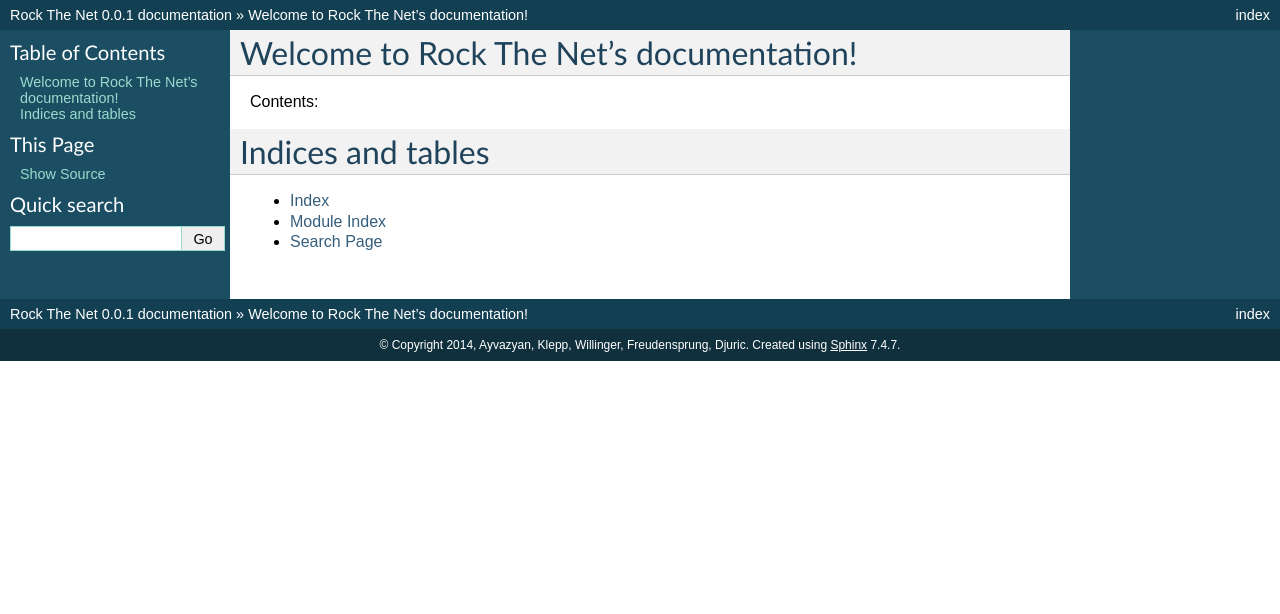
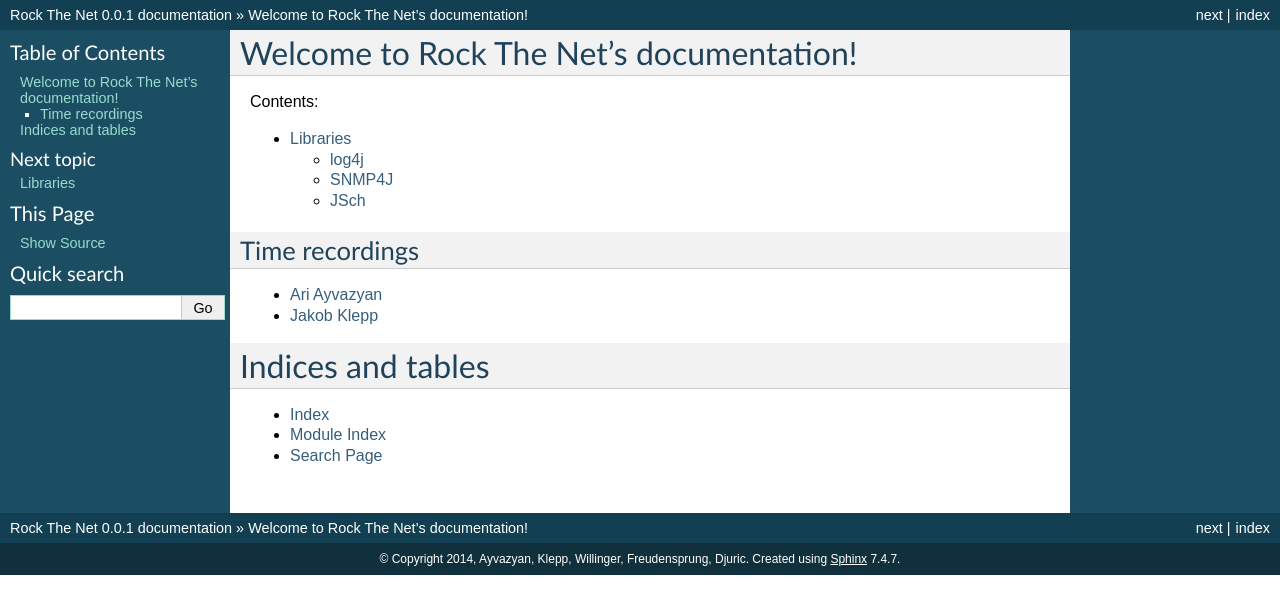
Before and after one commit to aayvazyan-tgm/RouterManagementProject_RockTheNet, a Sphinx documentation site: the page built from docs/index.rst, in a window 1280 px wide. Shown: the top 614 px of the page. Built offline with Sphinx 7.4.7, drawn with Linux system fonts in a browser that asks for light colours.

Commit message:
added time recordings to toc
*toc = table of contents

```diff
--- a/docs/index.rst
+++ b/docs/index.rst
@@ -11,6 +11,16 @@
 .. toctree::
    :maxdepth: 2
 
+   libraries
+
+Time recordings
+~~~~~~~~~~~~~~~
+
+.. toctree::
+   :maxdepth: 2
+
+   timerecording_ayvazyan
+   timerecording_klepp
 
 
 Indices and tables
--- a/docs/timerecording_klepp.rst
+++ b/docs/timerecording_klepp.rst
@@ -1,3 +1,6 @@
+Jakob Klepp
+===========
+
 ================================= ========== =================== ===== ===== ========
 Task                              Date       Who                 From  To    Duration
 ================================= ========== =================== ===== ===== ========
```
